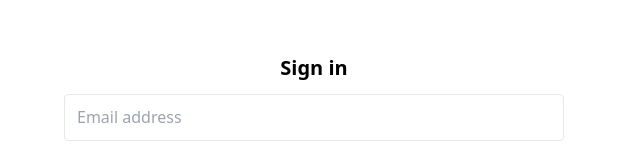
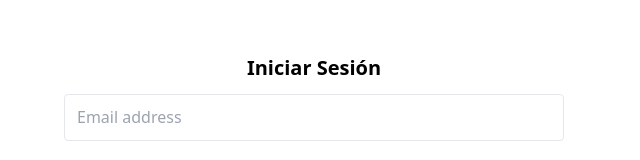
Before and after one commit to Gokruzk/app-concurso, a Next.js app: page /login in a window 1280 px wide. Shown: the part 226-386 px from the top of the page, without its empty margins (0-640 px from the left). Built offline with nearby package versions, Linux system fonts and the light colour scheme.

Commit message:
home page

```diff
--- a/app/home/components/Home.tsx
+++ b/app/home/components/Iniciar.tsx
@@ -19,7 +19,7 @@ export const Iniciar = () => {
               Iniciar Sesión
             </button>
             </Link>
-            <Link href={"/signup"}>
+            <Link href={"/signUp"}>
             <button
               type="submit"
               className="w-full inline-block rounded bg-slate-300 px-7 pt-3 pb-2.5 text-sm font-medium uppercase leading-normal text-black shadow-[0_4px_9px_-4px_#3b71ca] transition duration-150 ease-in-out hover:bg-primary-600 hover:shadow-[0_8px_9px_-4px_rgba(59,113,202,0.3),0_4px_18px_0_rgba(59,113,202,0.2)] focus:bg-primary-600 focus:shadow-[0_8px_9px_-4px_rgba(59,113,202,0.3),0_4px_18px_0_rgba(59,113,202,0.2)] focus:outline-none focus:ring-0 active:bg-primary-700 active:shadow-[0_8px_9px_-4px_rgba(59,113,202,0.3),0_4px_18px_0_rgba(59,113,202,0.2)]"
--- a/app/home/components/index.ts
+++ b/app/home/components/index.ts
@@ -1 +1 @@
-export * from "./Home"
+export * from "./Iniciar"
--- a/app/login/components/LogInForm.tsx
+++ b/app/login/components/LogInForm.tsx
@@ -6,7 +6,7 @@ export const LogInForm = () => {
       <div className="flex h-full flex-wrap items-center justify-center lg:justify-between">
         <div className="md:w-8/12 lg:ml-6 lg:w-5/12">
           <div className='p-3'>
-            <h1 className='text-xl font-semibold text-center'> Sign in </h1>
+            <h1 className='text-xl font-semibold text-center'> Iniciar Sesión </h1>
           </div>
           <form>
             <div className="relative mb-6" data-te-input-wrapper-init>
--- a/app/login/page.tsx
+++ b/app/login/page.tsx
@@ -2,12 +2,11 @@ import "../globals.css"
 import { LogInForm } from "./components"
 
 export default function LoginPage() {
-  let login = "Sign in"
 
   return (
     <>
       <header>
-        <title>{login}</title>
+        <title>Iniciar Sesión</title>
       </header>
       <LogInForm />
     </>
```
